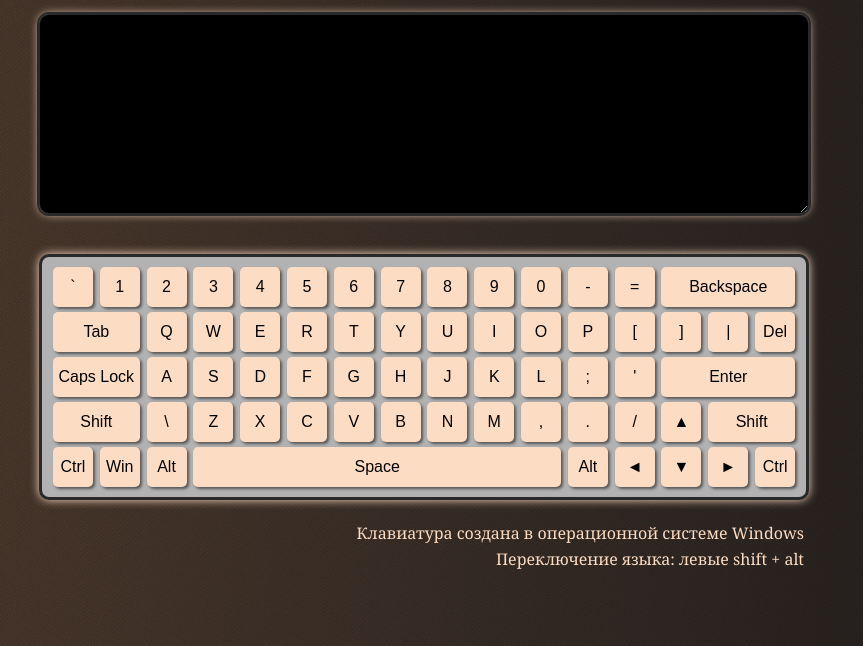
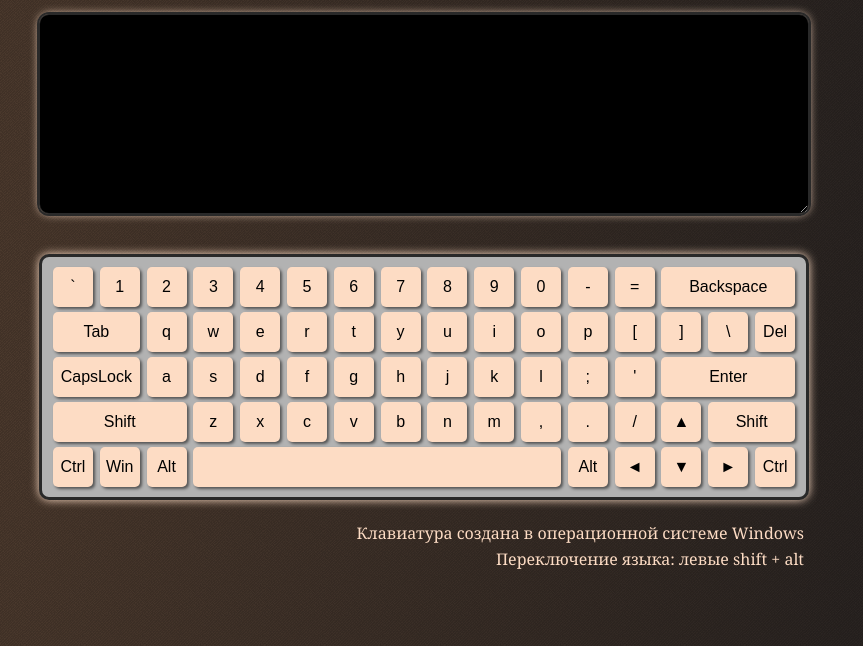
Before and after one commit to AishSI/virtual-keyboard, a website built with webpack: page src/index.html in a window 1280 px wide. Shown: the part 154-800 px from the top of the page, without its empty margins (216-1079 px from the left). Built offline with nearby package versions, Linux system fonts and the light colour scheme.

Commit message:
feat: clear body html, keyboard formation js

```diff
--- a/src/index.html
+++ b/src/index.html
@@ -9,87 +9,6 @@
   <link rel="shortcut icon" href="./assets/icons/favicon.png" type="image/x-icon">
 </head>
 
-<body>
-
-  <div class="wrapper">
-    <h1 class="title">RSS Виртуальная клавиатура</h1>
-    <textarea class="textarea" id="textarea"></textarea>
-    <div class="grid-container keyboard">
-      <div class="keyboard__key">`</div>
-      <div class="keyboard__key">1</div>
-      <div class="keyboard__key">2</div>
-      <div class="keyboard__key">3</div>
-      <div class="keyboard__key">4</div>
-      <div class="keyboard__key">5</div>
-      <div class="keyboard__key">6</div>
-      <div class="keyboard__key">7</div>
-      <div class="keyboard__key">8</div>
-      <div class="keyboard__key">9</div>
-      <div class="keyboard__key">0</div>
-      <div class="keyboard__key">-</div>
-      <div class="keyboard__key">=</div>
-      <div class="keyboard__key key-backspace">Backspace</div>
-      <div class="keyboard__key key-tab">Tab</div>
-      <div class="keyboard__key">Q</div>
-      <div class="keyboard__key">W</div>
-      <div class="keyboard__key">E</div>
-      <div class="keyboard__key">R</div>
-      <div class="keyboard__key">T</div>
-      <div class="keyboard__key">Y</div>
-      <div class="keyboard__key">U</div>
-      <div class="keyboard__key">I</div>
-      <div class="keyboard__key">O</div>
-      <div class="keyboard__key">P</div>
-      <div class="keyboard__key">[</div>
-      <div class="keyboard__key">]</div>
-      <div class="keyboard__key">|</div>
-      <div class="keyboard__key">Del</div>
-      <div class="keyboard__key key-caps">Caps Lock</div>
-      <div class="keyboard__key">A</div>
-      <div class="keyboard__key">S</div>
-      <div class="keyboard__key">D</div>
-      <div class="keyboard__key">F</div>
-      <div class="keyboard__key">G</div>
-      <div class="keyboard__key">H</div>
-      <div class="keyboard__key">J</div>
-      <div class="keyboard__key">K</div>
-      <div class="keyboard__key">L</div>
-      <div class="keyboard__key">;</div>
-      <div class="keyboard__key">'</div>
-      <div class="keyboard__key key-enter">Enter</div>
-      <div class="keyboard__key key-shift_left">Shift</div>
-      <div class="keyboard__key">\</div>
-      <div class="keyboard__key">Z</div>
-      <div class="keyboard__key">X</div>
-      <div class="keyboard__key">C</div>
-      <div class="keyboard__key">V</div>
-      <div class="keyboard__key">B</div>
-      <div class="keyboard__key">N</div>
-      <div class="keyboard__key">M</div>
-      <div class="keyboard__key">,</div>
-      <div class="keyboard__key">.</div>
-      <div class="keyboard__key">/</div>
-      <div class="keyboard__key key-up">&#9650;</div>
-      <div class="keyboard__key key-shift_right">Shift</div>
-      <div class="keyboard__key">Ctrl</div>
-      <div class="keyboard__key">Win</div>
-      <div class="keyboard__key">Alt</div>
-      <div class="keyboard__key key-space">Space</div>
-      <div class="keyboard__key">Alt</div>
-      <div class="keyboard__key key-left">&#9668;</div>
-      <div class="keyboard__key key-down">&#9660;</div>
-      <div class="keyboard__key key-right">&#9658;</div>
-      <div class="keyboard__key">Ctrl</div>
-    </div>
-
-    <p class="description">Клавиатура создана в операционной системе Windows</p>
-    <p class="description">Переключение языка: левые shift + alt</p>
-
-
-  </div>
-
-
-
-</body>
+<body></body>
 
 </html>
--- a/src/index.js
+++ b/src/index.js
@@ -1,2 +1,7 @@
 import './index.html';
 import './index.scss';
+import './js/keys';
+import { createKeyboardTemplate, KEYBOARD } from './js/fillkeys';
+
+createKeyboardTemplate();
+KEYBOARD.fillKeysKeyboard();
--- /dev/null
+++ b/src/js/fillkeys.js
@@ -0,0 +1,80 @@
+import KEYS from './keys';
+
+const { body } = document;
+
+const createKeyboardTemplate = () => {
+  const keyboard = document.createElement('div');
+  keyboard.classList.add('wrapper');
+  keyboard.innerHTML = `
+  <h1 class="title">RSS Виртуальная клавиатура</h1>
+  <textarea class="textarea" id="textarea"></textarea>
+  <div class="grid-container keyboard"></div>
+  <p class="description">Клавиатура создана в операционной системе Windows</p>
+  <p class="description">Переключение языка: левые shift + alt</p>
+  `;
+  body.append(keyboard);
+};
+
+const KEYBOARD = {
+  fillKeysKeyboard() {
+    const board = document.querySelector('.keyboard');
+    const keys = KEYS[2];
+    keys.forEach((element, index) => {
+      const key = document.createElement('div');
+      key.classList.add('keyboard__key');
+      key.innerText = `${element}`;
+      switch (index) {
+        case 13:
+          key.classList.add('key-backspace');
+          break;
+        case 14:
+          key.classList.add('key-tab');
+          break;
+        case 28:
+          key.innerHTML = 'Del';
+          break;
+        case 29:
+          key.classList.add('key-caps');
+          break;
+        case 41:
+          key.classList.add('key-enter');
+          break;
+        case 42:
+          key.classList.add('key-shift_left');
+          break;
+        case 53:
+          key.innerHTML = '&#9650;';
+          break;
+        case 54:
+          key.classList.add('key-shift_right');
+          break;
+        case 55:
+          key.innerHTML = 'Ctrl';
+          break;
+        case 56:
+          key.innerHTML = 'Win';
+          break;
+        case 58:
+          key.classList.add('key-space');
+          break;
+        case 60:
+          key.innerHTML = '&#9668;';
+          break;
+        case 61:
+          key.innerHTML = '&#9660;';
+          break;
+        case 62:
+          key.innerHTML = '&#9658;';
+          break;
+        case 63:
+          key.innerHTML = 'Ctrl';
+          break;
+        default:
+          key.innerText = `${element}`;
+      }
+      board.append(key);
+    });
+  },
+};
+
+export { createKeyboardTemplate, KEYBOARD };
--- /dev/null
+++ b/src/js/keys.js
@@ -0,0 +1,32 @@
+const KEYS = [
+  [
+    'ё', '1', '2', '3', '4', '5', '6', '7', '8', '9', '0', '-', '=', 'Backspace',
+    'Tab', 'й', 'ц', 'у', 'к', 'е', 'н', 'г', 'ш', 'щ', 'з', 'х', 'ъ', '\\', 'Delete',
+    'CapsLock', 'ф', 'ы', 'в', 'а', 'п', 'р', 'о', 'л', 'д', 'ж', 'э', 'Enter',
+    'Shift', 'я', 'ч', 'с', 'м', 'и', 'т', 'ь', 'б', 'ю', '.', 'ArrowUp', 'Shift',
+    'Control', 'Meta', 'Alt', ' ', 'Control', 'AltGraph', 'ArrowLeft', 'ArrowDown', 'ArrowRight', 'Control',
+  ],
+  [
+    'Ё', '1', '2', '3', '4', '5', '6', '7', '8', '9', '0', '-', '=', 'Backspace',
+    'Tab', 'Й', 'Ц', 'У', 'К', 'Е', 'Н', 'Г', 'Ш', 'Щ', 'З', 'Х', 'Ъ', '\\', 'Delete',
+    'CapsLock', 'Ф', 'Ы', 'В', 'А', 'П', 'Р', 'О', 'Л', 'Д', 'Ж', 'Э', 'Enter',
+    'Shift', 'Я', 'Ч', 'С', 'М', 'И', 'Т', 'Ь', 'Б', 'Ю', '.', 'ArrowUp', 'Shift',
+    'Control', 'Meta', 'Alt', ' ', 'Control', 'AltGraph', 'ArrowLeft', 'ArrowDown', 'ArrowRight', 'Control',
+  ],
+  [
+    '`', '1', '2', '3', '4', '5', '6', '7', '8', '9', '0', '-', '=', 'Backspace',
+    'Tab', 'q', 'w', 'e', 'r', 't', 'y', 'u', 'i', 'o', 'p', '[', ']', '\\', 'Delete',
+    'CapsLock', 'a', 's', 'd', 'f', 'g', 'h', 'j', 'k', 'l', ';', "'", 'Enter',
+    'Shift', 'z', 'x', 'c', 'v', 'b', 'n', 'm', ',', '.', '/', 'ArrowUp', 'Shift',
+    'Control', 'Meta', 'Alt', ' ', 'Alt', 'ArrowLeft', 'ArrowDown', 'ArrowRight', 'Control',
+  ],
+  [
+    '`', '1', '2', '3', '4', '5', '6', '7', '8', '9', '0', '-', '=', 'Backspace',
+    'Tab', 'Q', 'W', 'E', 'R', 'T', 'Y', 'U', 'I', 'O', 'P', '[', ']', '\\', 'Delete',
+    'CapsLock', 'A', 'S', 'D', 'F', 'G', 'H', 'J', 'K', 'L', ';', "'", 'Enter',
+    'Shift', 'Z', 'X', 'C', 'V', 'B', 'N', 'M', ',', '.', '/', 'ArrowUp', 'Shift',
+    'Control', 'Meta', 'Alt', ' ', 'Alt', 'ArrowLeft', 'ArrowDown', 'ArrowRight', 'Control',
+  ],
+];
+
+export default KEYS;
--- a/src/style/_keyboard.scss
+++ b/src/style/_keyboard.scss
@@ -63,7 +63,6 @@
   }
 }
 
-
 .grid-container {
   margin: 2rem auto;
   display: grid;
@@ -74,8 +73,8 @@
     "key0 key1 key2 key3 key4 key5 key6 key7 key8 key9 key10 key11 key12 key13 key13 key13"
     "key15 key15 key16 key17 key18 key19 key20 key21 key22 key23 key24 key25 key26 key27 key28 key29"
     "key30 key30 key31 key32 key33 key34 key35 key36 key37 key38 key39 key40 key41 key42 key42 key42"
-    "key43 key43 key44 key45 key46 key47 key48 key49 key50 key51 key52 key53 key54 key55 key56 key56"
-    "key57 key58 key59 key60 key60 key60 key60 key60 key60 key60 key60 key61 key62 key63 key64 key65";
+    "key43 key43 key43 key44 key45 key46 key47 key48 key49 key50 key51 key52 key53 key54 key55 key55"
+    "key56 key57 key58 key59 key59 key59 key59 key59 key59 key59 key59 key60 key61 key62 key63 key64";
   background-color: $color-dark-m;
   box-shadow: 0px 0px 10px $color-primary-light;
 }
@@ -101,9 +100,9 @@
 }
 
 .key-shift_right {
-  grid-area: key56;
+  grid-area: key55;
 }
 
 .key-space {
-  grid-area: key60;
+  grid-area: key59;
 }
```
